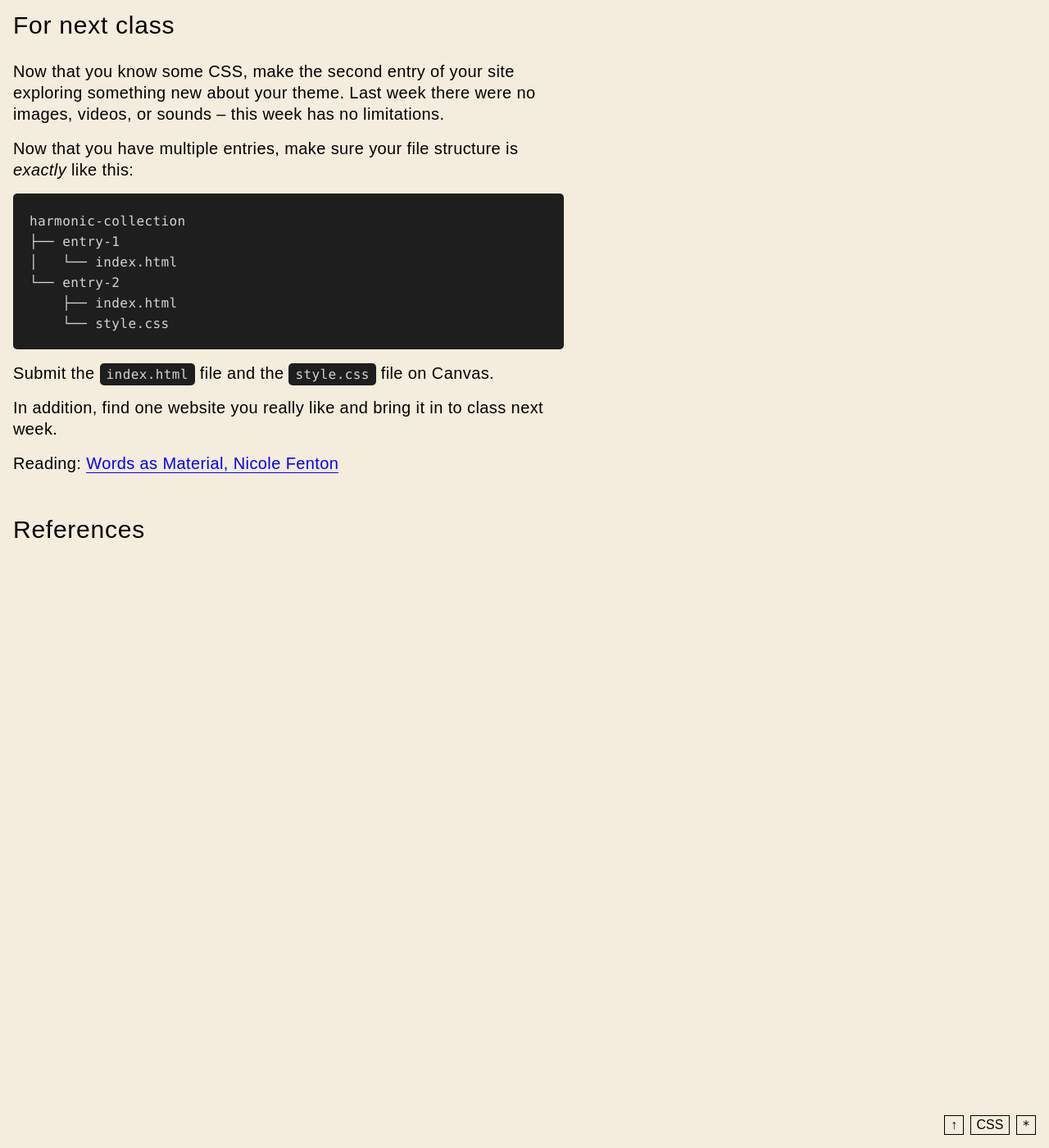
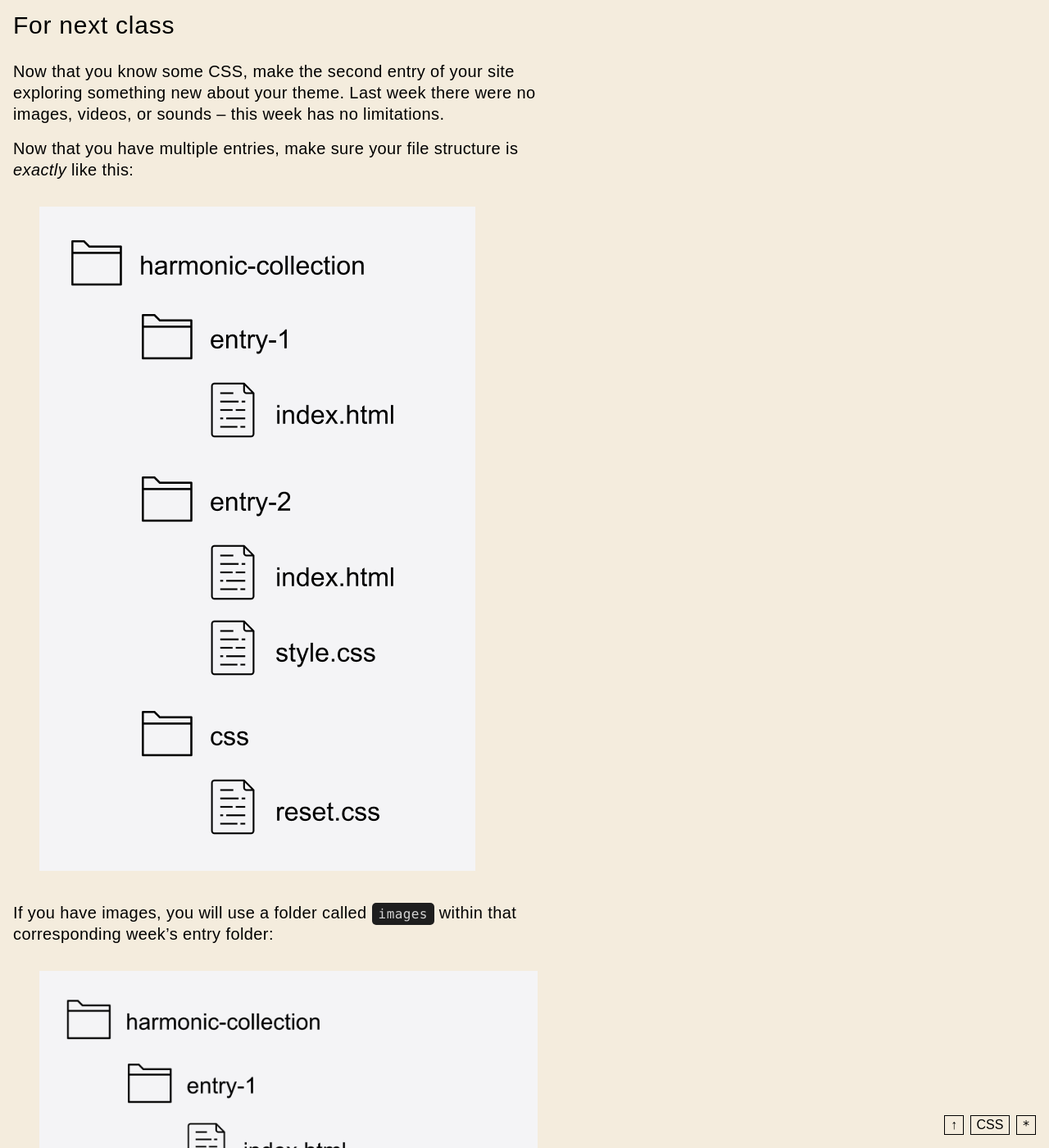
Before and after one commit to jackrieger/core-1-interaction, a Jekyll site: the page built from sessions/3/index.md, in a window 1280 px wide and 1400 px high, scrolled down 1208 px. Shown: the whole window at 82% size. Built offline with Jekyll 4.4.1, drawn with Linux system fonts in a browser that asks for light colours; before the commit the page ends 1914 px from its top, so only the background shows below that; some of the changed text lies outside the part shown.

Commit message:
update from class 3

````diff
--- a/sessions/3/index.md
+++ b/sessions/3/index.md
@@ -36,19 +36,21 @@ Now that you know some CSS, make the second entry of your site exploring somethi
 
 Now that you have multiple entries, make sure your file structure is *exactly* like this:
 
-```
-harmonic-collection
-├── entry-1
-│   └── index.html
-└── entry-2
-    ├── index.html
-    └── style.css
-```
+{% include figure.html src='folder-structure.png' %}
 
-Submit the `index.html` file and the `style.css` file on Canvas.
+If you have images, you will use a folder called `images` within that corresponding week's entry folder:
+
+{% include figure.html src='folder-structure-images.png' %}
+
+Submit the `entry-2` folder as a `.zip` file on Canvas.
 
 In addition, find one website you really like and bring it in to class next week.
 
 Reading: [Words as Material, Nicole Fenton](https://www.nicolefenton.com/words-as-material/)
 
 ## References
+
+- [marquee tag](https://developer.mozilla.org/en-US/docs/Web/HTML/Element/marquee)
+- [ASCII text generator](https://patorjk.com/software/taag/#p=display&f=3-D&t=Type%20Something%20)
+- [Nicholas Sassoon](https://nicolassassoon.com)
+- [Unicode symbols](https://symbl.cc/en/)
````
Also changed, not shown: images/homage_to_the_square_ascending.jpg (deleted), sessions/3/folder-structure-images.png (added), sessions/3/folder-structure.png (added), 2 other files.
